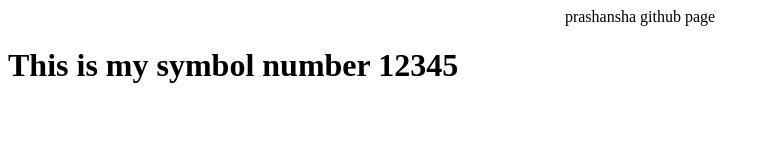
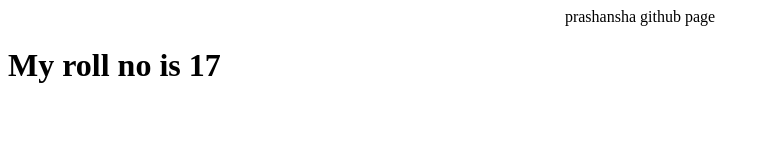
Before and after one commit to prashansha005/github-pages, a plain HTML site: page index.html in a window 1280 px wide. Shown: the whole page, without its empty margins (0-770 px from the left). Drawn offline with Linux system fonts and the light colour scheme.

Commit message:
Updated index.html

```diff
--- a/index.html
+++ b/index.html
@@ -6,6 +6,6 @@
     <center>prashansha github page</center>
   </body>
   <h1>
-     This is my symbol number 12345
+   My roll no is 17
   </h1>
 </html>
```
